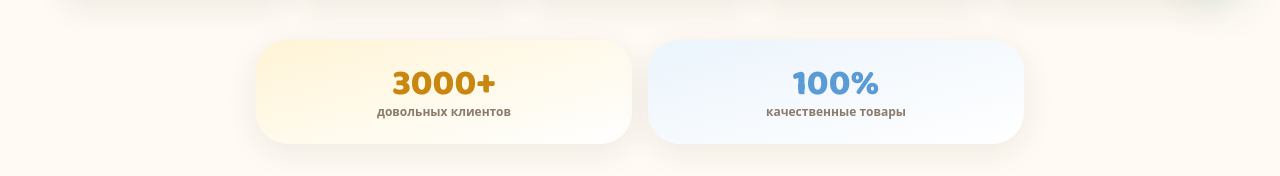
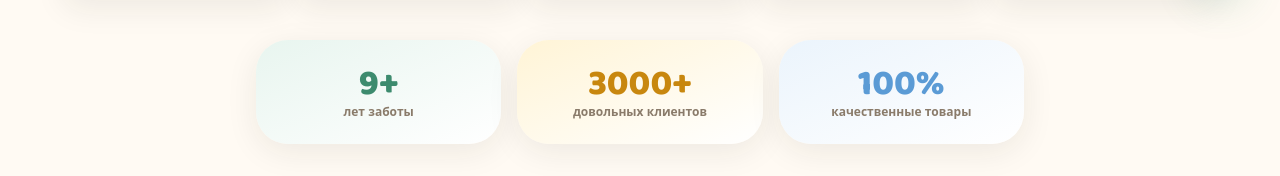
Before and after one commit to nelsyqq/ZOORUM, a Vue app: page / in a window 1280 px wide. Shown: the part 776-952 px from the top of the page. Built offline with nearby package versions, Linux system fonts and the light colour scheme; no server answers.

Commit message:
change 15+ to 9+ years

```diff
--- a/src/views/HomeView.vue
+++ b/src/views/HomeView.vue
@@ -71,7 +71,11 @@ const perks = [
 
   <!-- Stats -->
   <section class="container-wrap py-10">
-    <div class="mx-auto grid max-w-3xl gap-4 sm:grid-cols-2">
+    <div class="mx-auto grid max-w-3xl gap-4 sm:grid-cols-3">
+      <div class="rounded-blob bg-gradient-to-br from-forest-light to-white p-5 text-center shadow-soft sm:p-6">
+        <p class="font-display text-3xl font-extrabold text-forest sm:text-4xl">9+</p>
+        <p class="text-xs font-bold text-muted">лет заботы</p>
+      </div>
       <div class="rounded-blob bg-gradient-to-br from-honey-light to-white p-5 text-center shadow-soft sm:p-6">
         <p class="font-display text-3xl font-extrabold text-honey-dark sm:text-4xl">3000+</p>
         <p class="text-xs font-bold text-muted">довольных клиентов</p>
```
